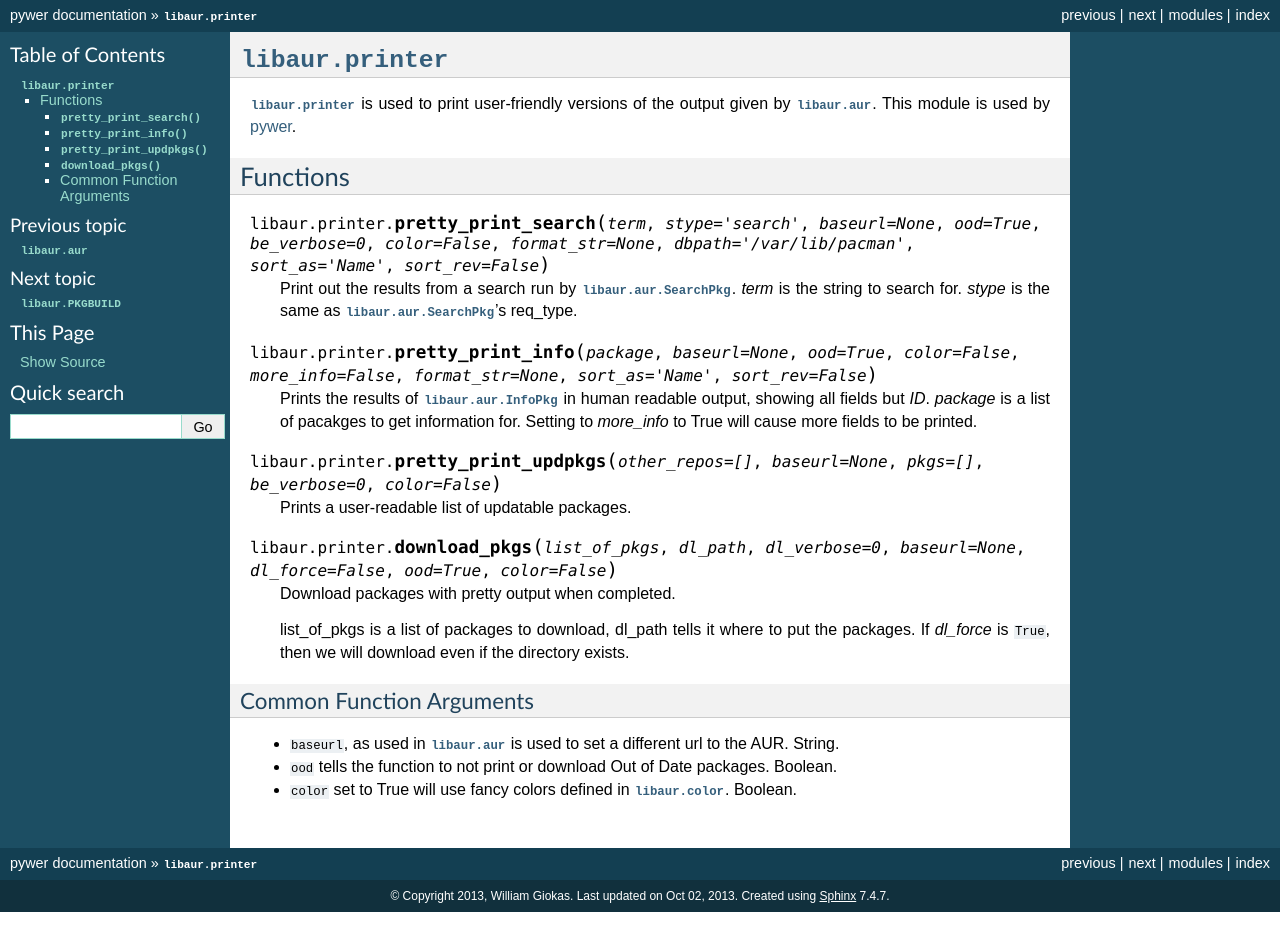
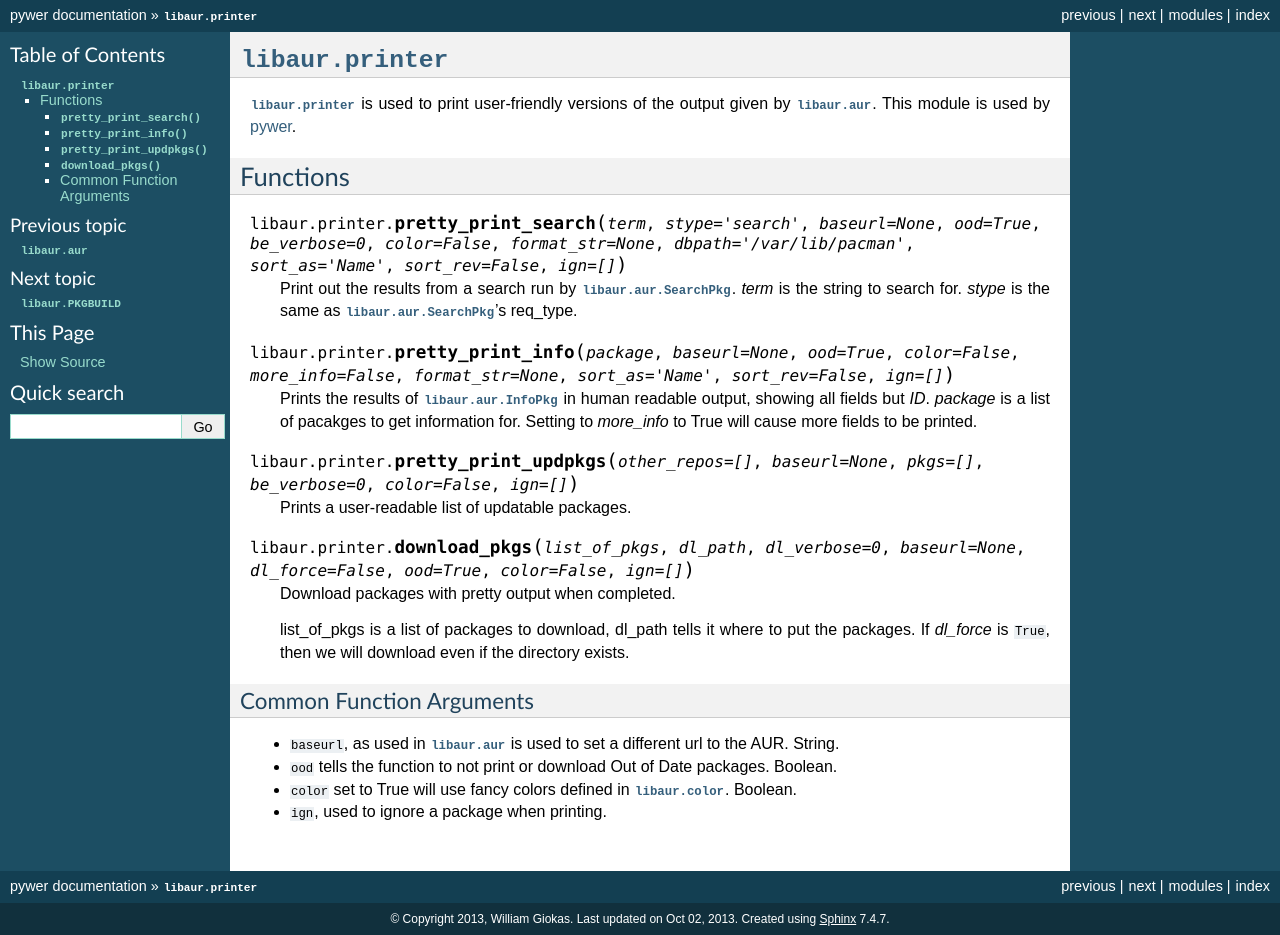
Before and after one commit to KaiSforza/pywer, a Sphinx documentation site: the page built from doc/libaur.printer.rst, in a window 1280 px wide. Built offline with Sphinx 7.4.7, drawn with Linux system fonts in a browser that asks for light colours; before the commit the page ends 912 px from its top, so only the background shows below that.

Commit message:
libaur: Added --ignore logic
Most of this is done in the printer, except for the updates which make
sense to do in the rpc library. We default to an empty list, therefore
ignoring no packages by default.

```diff
--- a/doc/libaur.aur.rst
+++ b/doc/libaur.aur.rst
@@ -49,7 +49,7 @@ The Classes
 
   Download and extract the source tarball to *extpath*/pkgname.
 
-.. class:: UpdatedPkgs(other_repos=[], pkgs=[], baseurl='https://aur.archlinux.org', ood=True)
+.. class:: UpdatedPkgs(other_repos=[], pkgs=[], ign_pkg=[], baseurl='https://aur.archlinux.org', ood=True)
 
   A class for finding out of date packages installed on your system that are
   not in an official repository. The *other_repos* list can be used to tell
@@ -58,7 +58,9 @@ The Classes
   package or set of packages, use the *pkgs* list. As with the other
   classes, you can override the default AUR location with *baseurl*. Setting
   *ood* to ``False`` will cause out of date packages to be ignored when
-  looking for updates.
+  looking for updates. You can use the *ign_pkg* directive to pass a list of
+  packages to ignore when looking for updates. This will take effect in the
+  *get_upd_pkgs* method.
 
 .. method:: list_unofficial_pkgs()
 
--- a/doc/libaur.printer.rst
+++ b/doc/libaur.printer.rst
@@ -14,24 +14,24 @@ given by :mod:`libaur.aur`. This module is used by pywer_.
 Functions
 ---------
 
-.. function:: pretty_print_search(term, stype='search', baseurl=None, ood=True, be_verbose=0, color=False, format_str=None, dbpath='/var/lib/pacman', sort_as='Name', sort_rev=False)
+.. function:: pretty_print_search(term, stype='search', baseurl=None, ood=True, be_verbose=0, color=False, format_str=None, dbpath='/var/lib/pacman', sort_as='Name', sort_rev=False, ign=[])
 
    Print out the results from a search run by :class:`libaur.aur.SearchPkg`.
    *term* is the string to search for. *stype* is the same as
    :class:`libaur.aur.SearchPkg`'s req_type.
 
-.. function:: pretty_print_info(package, baseurl=None, ood = True, color=False, more_info=False, format_str=None, sort_as='Name', sort_rev=False)
+.. function:: pretty_print_info(package, baseurl=None, ood = True, color=False, more_info=False, format_str=None, sort_as='Name', sort_rev=False, ign=[])
 
    Prints the results of :class:`libaur.aur.InfoPkg` in human readable
    output, showing all fields but `ID`. *package* is a list of pacakges to
    get information for. Setting to *more_info* to True will cause more
    fields to be printed.
 
-.. function:: pretty_print_updpkgs(other_repos=[], baseurl=None, pkgs=[], be_verbose=0, color=False)
+.. function:: pretty_print_updpkgs(other_repos=[], baseurl=None, pkgs=[], be_verbose=0, color=False, ign=[])
 
    Prints a user-readable list of updatable packages.
 
-.. function:: download_pkgs(list_of_pkgs, dl_path, dl_verbose=0, baseurl=None, dl_force=False, ood=True, color=False)
+.. function:: download_pkgs(list_of_pkgs, dl_path, dl_verbose=0, baseurl=None, dl_force=False, ood=True, color=False, ign=[])
 
    Download packages with pretty output when completed.
 
@@ -50,3 +50,5 @@ Common Function Arguments
 
 * ``color`` set to True will use fancy colors defined in
   :mod:`libaur.color`. Boolean.
+
+* ``ign``, used to ignore a package when printing.
--- a/doc/pywer.rst
+++ b/doc/pywer.rst
@@ -87,6 +87,9 @@ Options
     Sort (or reverse sort) the results by *key*, where *key* is any field
     gathered from the AUR's json RPC interface (i.e. Name, Version,
     Maintainer, URL, LastModified)
+
+--ignore pkg
+    Ignore a package or a comma separated list of packages.
 
 Formats
 -------
```
Also changed, not shown: 4 other files.
